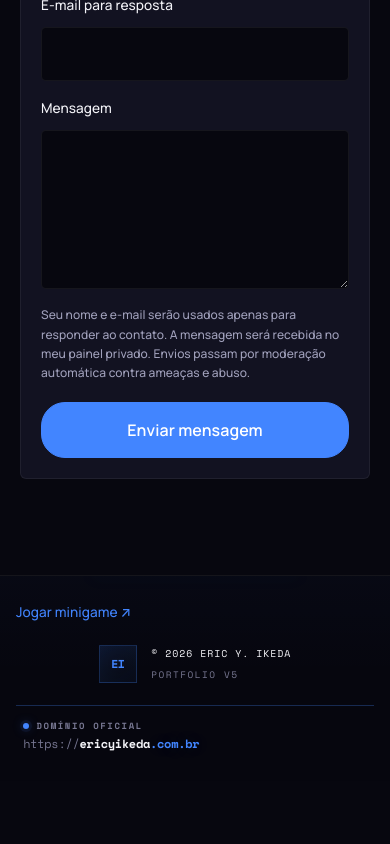
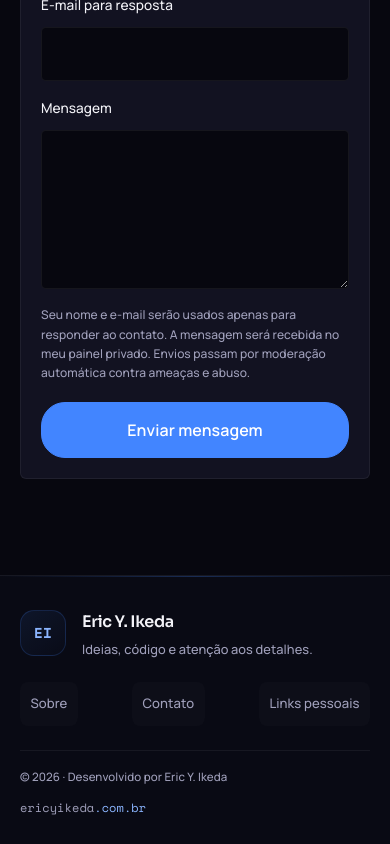
Before and after one commit to EricIkeda1/Portfolio-v5, a React (Vite) app: page / in a window 390 px wide. Shown: the part 8425-9269 px from the top of the page. Before the commit the page ends 9206 px from the top, so only its background shows below. Built offline with nearby package versions, Linux system fonts and the light colour scheme; no server answers.

Commit message:
style: simplify responsive portfolio footer and remove minigame link

```diff
--- a/src/App.tsx
+++ b/src/App.tsx
@@ -73,32 +73,24 @@ function PortfolioPage() {
           </main>
           <footer className="site-footer">
             <div className="site-footer-inner">
-              <a href="/arena" style={{ color: 'var(--blue)', fontSize: '0.85rem' }}>Jogar minigame ↗</a>
-              <div className="site-footer-signature">
-                <span className="site-footer-monogram" aria-hidden="true">EI</span>
-                <div>
-                  <span className="site-footer-copy">
-                    © {new Date().getFullYear()} ERIC Y. IKEDA
-                  </span>
-                  <span className="site-footer-version">PORTFOLIO V5</span>
+              <div className="site-footer-main">
+                <div className="site-footer-signature">
+                  <span className="site-footer-monogram" aria-hidden="true">EI</span>
+                  <div>
+                    <span className="site-footer-name">Eric Y. Ikeda</span>
+                    <p className="site-footer-tagline">Ideias, código e atenção aos detalhes.</p>
+                  </div>
                 </div>
+                <nav className="site-footer-nav" aria-label="Navegação do rodapé">
+                  <a href="#sobre">Sobre</a>
+                  <a href="#contato">Contato</a>
+                  <a href="https://links.ericyikeda.com.br/">Links pessoais</a>
+                </nav>
               </div>
-
-              <a
-                className="site-footer-domain"
-                href="https://www.ericyikeda.com.br/"
-                aria-label="Acessar ericyikeda.com.br, domínio oficial do portfólio"
-              >
-                <span className="site-footer-domain-meta">
-                  <span className="site-footer-domain-dot" aria-hidden="true" />
-                  DOMÍNIO OFICIAL
-                </span>
-                <span className="site-footer-domain-address">
-                  <span className="site-footer-protocol">https://</span>
-                  <span>ericyikeda</span><strong>.com.br</strong>
-                </span>
-
-              </a>
+              <div className="site-footer-bottom">
+                <span>© {new Date().getFullYear()} · Desenvolvido por Eric Y. Ikeda</span>
+                <a href="https://www.ericyikeda.com.br/" className="site-footer-domain">ericyikeda<span>.com.br</span></a>
+              </div>
             </div>
           </footer>
         </div>
--- a/src/index.css
+++ b/src/index.css
@@ -818,218 +818,43 @@ a {
 .site-footer {
   position: relative;
   border-top: 1px solid var(--border);
-  background:
-    linear-gradient(180deg, rgba(66, 133, 255, .025), transparent 48%),
-    rgba(7, 7, 15, .72);
-  overflow: hidden;
+  background: #090a14;
 }
-
 .site-footer::before {
   content: '';
   position: absolute;
-  top: -1px;
-  left: 50%;
-  width: min(460px, 55vw);
+  inset: 0 0 auto;
   height: 1px;
-  transform: translateX(-50%);
-  background: linear-gradient(90deg, transparent, rgba(66, 133, 255, .75), transparent);
-  box-shadow: 0 0 18px rgba(66, 133, 255, .22);
+  background: linear-gradient(90deg, transparent, #4285ff45, transparent);
   pointer-events: none;
 }
-
-.site-footer-inner {
-  width: min(1200px, calc(100% - 4rem));
-  min-height: 112px;
-  margin: 0 auto;
-  display: flex;
-  align-items: center;
-  justify-content: space-between;
-  gap: 2rem;
+.site-footer-inner { width: min(1200px, calc(100% - 4rem)); margin: 0 auto; }
+.site-footer-main { display: flex; align-items: center; justify-content: space-between; gap: 2rem; padding: 2.5rem 0; }
+.site-footer-signature { display: flex; align-items: center; gap: 1rem; min-width: 0; }
+.site-footer-monogram {
+  width: 46px; height: 46px; flex: 0 0 auto; display: grid; place-items: center;
+  border: 1px solid #4285ff30; border-radius: 14px;
+  background: linear-gradient(145deg, #4285ff18, #4285ff04);
+  color: #8bb5ff; font: 700 .9rem/1 'Space Mono', monospace;
 }
-
-.site-footer-signature {
-  min-width: 0;
-  display: flex;
-  align-items: center;
-  gap: .9rem;
+.site-footer-name { color: var(--text); font: 600 1rem/1.5 'Sora', sans-serif; letter-spacing: -.025em; }
+.site-footer-tagline { margin: .3rem 0 0; color: var(--muted); font-size: .8rem; line-height: 1.6; }
+.site-footer-nav { display: flex; flex-wrap: wrap; align-items: center; gap: .5rem 1rem; }
+.site-footer-nav a { display: inline-flex; align-items: center; min-height: 44px; padding: .5rem; color: var(--muted); font-size: .82rem; text-decoration: none; border-radius: 8px; transition: color 160ms, background 160ms; }
+.site-footer-nav a:hover { color: var(--text); background: #ffffff06; }
+.site-footer-bottom { display: flex; align-items: center; justify-content: space-between; gap: 1rem; padding: 1.25rem 0; border-top: 1px solid var(--border); color: var(--muted); font-size: .72rem; line-height: 1.7; }
+.site-footer-domain { display: inline-flex; align-items: center; min-height: 32px; color: var(--muted); text-decoration: none; font: 400 .75rem/1.5 'Space Mono', monospace; transition: color 160ms; }
+.site-footer-domain span { color: #8bb5ff; }
+.site-footer-domain:hover { color: var(--text); }
+.site-footer a:focus-visible { outline: 2px solid var(--blue); outline-offset: 4px; border-radius: 5px; }
+@media (max-width: 760px) {
+  .site-footer-inner { width: calc(100% - 2.5rem); }
+  .site-footer-main { flex-direction: column; align-items: flex-start; gap: 1.4rem; padding: 2rem 0 1.5rem; }
+  .site-footer-nav { width: 100%; gap: .3rem; justify-content: space-between; }
+  .site-footer-nav a { padding: .5rem .65rem; background: #ffffff04; }
+  .site-footer-bottom { flex-direction: column; align-items: flex-start; gap: .35rem; padding: 1rem 0 1.25rem; }
 }
-
-.site-footer-monogram {
-  width: 38px;
-  height: 38px;
-  flex: 0 0 auto;
-  display: grid;
-  place-items: center;
-  border: 1px solid rgba(66, 133, 255, .24);
-  background: linear-gradient(145deg, rgba(66, 133, 255, .12), rgba(66, 133, 255, .025));
-  color: var(--blue);
-  font: 700 .72rem/1 'Space Mono', monospace;
-  letter-spacing: -.04em;
-  box-shadow: inset 0 0 18px rgba(66, 133, 255, .035);
-}
-
-.site-footer-copy,
-.site-footer-version {
-  display: block;
-  font-family: 'Space Mono', monospace;
-}
-
-.site-footer-copy {
-  color: var(--text);
-  font-size: .68rem;
-  letter-spacing: .095em;
-}
-
-.site-footer-version {
-  margin-top: .28rem;
-  color: var(--muted-2);
-  font-size: .59rem;
-  letter-spacing: .16em;
-}
-
-.site-footer-domain {
-  position: relative;
-  min-width: 320px;
-  display: grid;
-  grid-template-columns: 1fr auto;
-  grid-template-areas:
-    'meta arrow'
-    'address arrow';
-  align-items: center;
-  column-gap: 1.15rem;
-  padding: .82rem .95rem .82rem 1.05rem;
-  border-left: 1px solid rgba(66, 133, 255, .32);
-  color: var(--text);
-  text-decoration: none;
-  transition: border-color .2s ease, background-color .2s ease, transform .2s ease;
-}
-
-.site-footer-domain::before {
-  content: '';
-  position: absolute;
-  inset: 0;
-  background: linear-gradient(90deg, rgba(66, 133, 255, .07), transparent 78%);
-  opacity: 0;
-  transition: opacity .2s ease;
-  pointer-events: none;
-}
-
-.site-footer-domain:hover {
-  border-left-color: var(--blue);
-  transform: translateX(3px);
-}
-
-.site-footer-domain:hover::before {
-  opacity: 1;
-}
-
-.site-footer-domain:focus-visible {
-  outline: 2px solid var(--blue);
-  outline-offset: 4px;
-}
-
-.site-footer-domain-meta {
-  grid-area: meta;
-  display: inline-flex;
-  align-items: center;
-  gap: .45rem;
-  color: var(--muted-2);
-  font: 700 .56rem/1 'Space Mono', monospace;
-  letter-spacing: .18em;
-}
-
-.site-footer-domain-dot {
-  width: .38rem;
-  height: .38rem;
-  flex: 0 0 auto;
-  border-radius: 50%;
-  background: var(--blue);
-  box-shadow: 0 0 0 3px rgba(66, 133, 255, .08), 0 0 11px rgba(66, 133, 255, .4);
-}
-
-.site-footer-domain-address {
-  grid-area: address;
-  margin-top: .34rem;
-  white-space: nowrap;
-  color: var(--text);
-  font: 700 clamp(.8rem, 1.2vw, .95rem)/1.25 'Space Mono', monospace;
-  letter-spacing: -.025em;
-}
-
-.site-footer-protocol {
-  color: var(--muted-2);
-  font-weight: 400;
-}
-
-.site-footer-domain-address strong {
-  color: var(--blue);
-  font-weight: 700;
-  text-shadow: 0 0 18px rgba(66, 133, 255, .18);
-}
-
-.site-footer-domain-arrow {
-  grid-area: arrow;
-  width: 34px;
-  height: 34px;
-  display: grid;
-  place-items: center;
-  border: 1px solid var(--border-bright);
-  color: var(--muted);
-  font: 400 1rem/1 'Space Mono', monospace;
-  transition: border-color .2s ease, color .2s ease, transform .2s ease, background-color .2s ease;
-}
-
-.site-footer-domain:hover .site-footer-domain-arrow {
-  border-color: rgba(66, 133, 255, .36);
-  background: rgba(66, 133, 255, .08);
-  color: var(--blue);
-  transform: translate(2px, -2px);
-}
-
-@media (max-width: 720px) {
-  .site-footer-inner {
-    width: min(100% - 2rem, 1200px);
-    min-height: 0;
-    padding: 1.6rem 0 1.75rem;
-    flex-direction: column;
-    align-items: stretch;
-    gap: 1.35rem;
-  }
-
-  .site-footer-signature {
-    justify-content: center;
-    text-align: left;
-  }
-
-  .site-footer-domain {
-    min-width: 0;
-    width: 100%;
-    max-width: 410px;
-    margin: 0 auto;
-    border-left: 0;
-    border-top: 1px solid rgba(66, 133, 255, .28);
-    padding: 1rem .45rem .1rem;
-    grid-template-columns: 1fr auto;
-  }
-
-  .site-footer-domain::before {
-    background: linear-gradient(180deg, rgba(66, 133, 255, .06), transparent 75%);
-  }
-
-  .site-footer-domain:hover {
-    transform: translateY(-2px);
-  }
-}
-
-@media (max-width: 390px) {
-  .site-footer-domain-address {
-    font-size: .75rem;
-  }
-
-  .site-footer-copy {
-    font-size: .62rem;
-  }
-}
+@media (prefers-reduced-motion: reduce) { .site-footer a { transition: none; } }
 
 
 /* Contato direto e caixa de entrada administrativa. */
```
